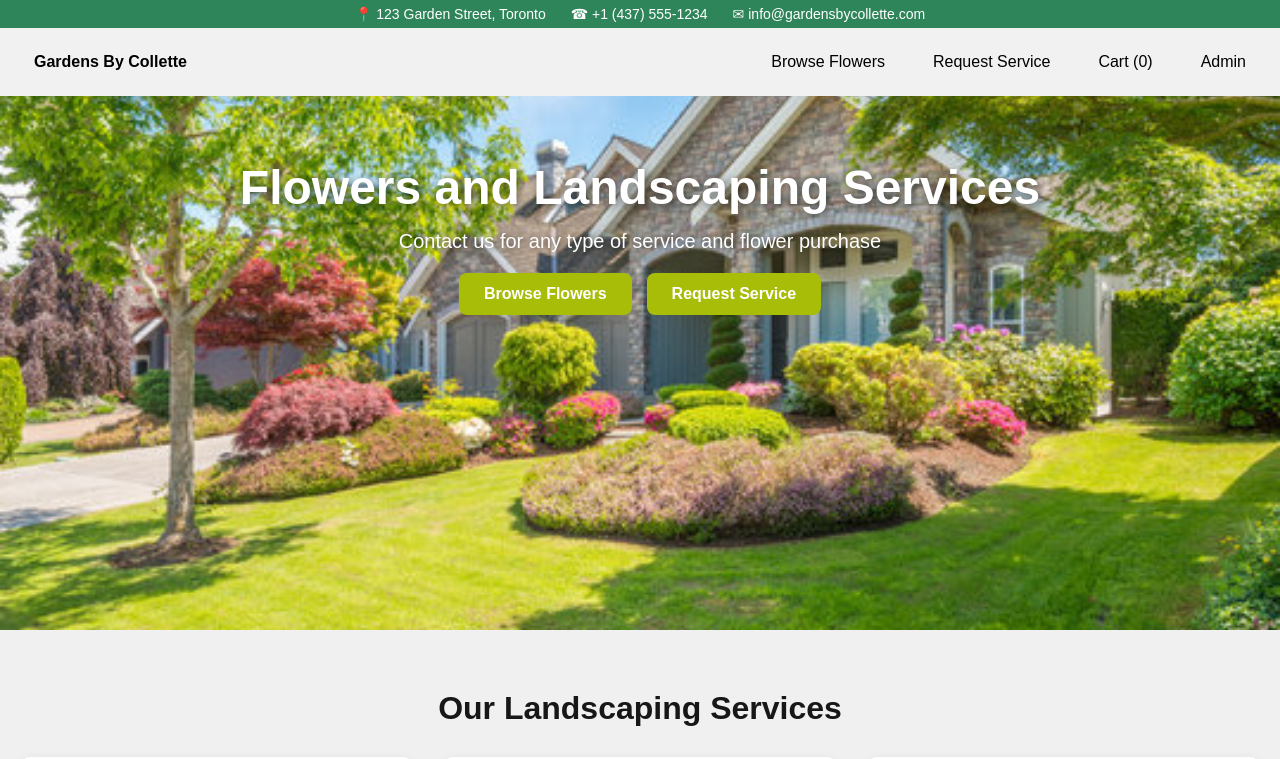
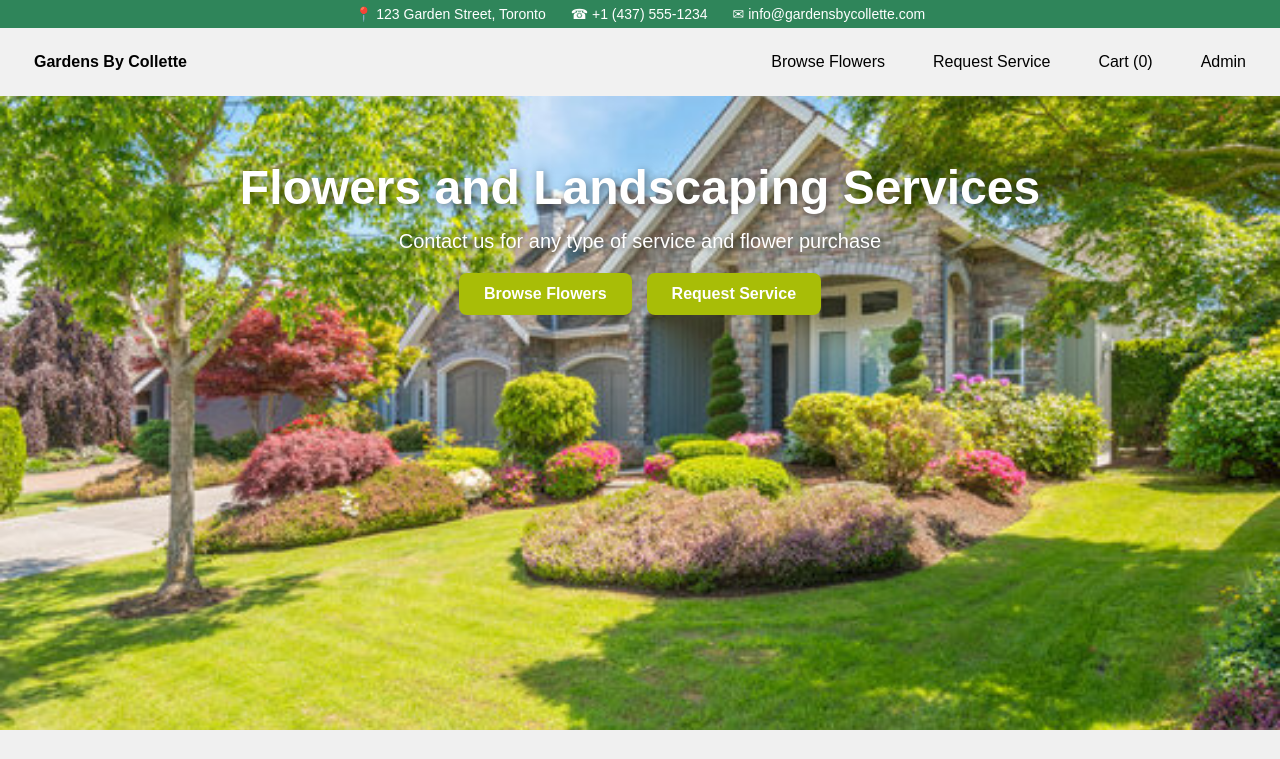
Before and after one commit to fazlayelahisafin/gardensbycollette, a Next.js app: page / in a window 1280 px wide. Shown: the top 759 px of the page. Built offline with nearby package versions, Linux system fonts and the light colour scheme.

Commit message:
Fix issue

```diff
--- a/app/page.module.css
+++ b/app/page.module.css
@@ -18,7 +18,7 @@ body {
 .hero {
   position: relative;
   width: 100%;
-  height: 550px;
+  height: 650px;
   display: flex;
   align-items: flex-start;
   /* start from top */
```
